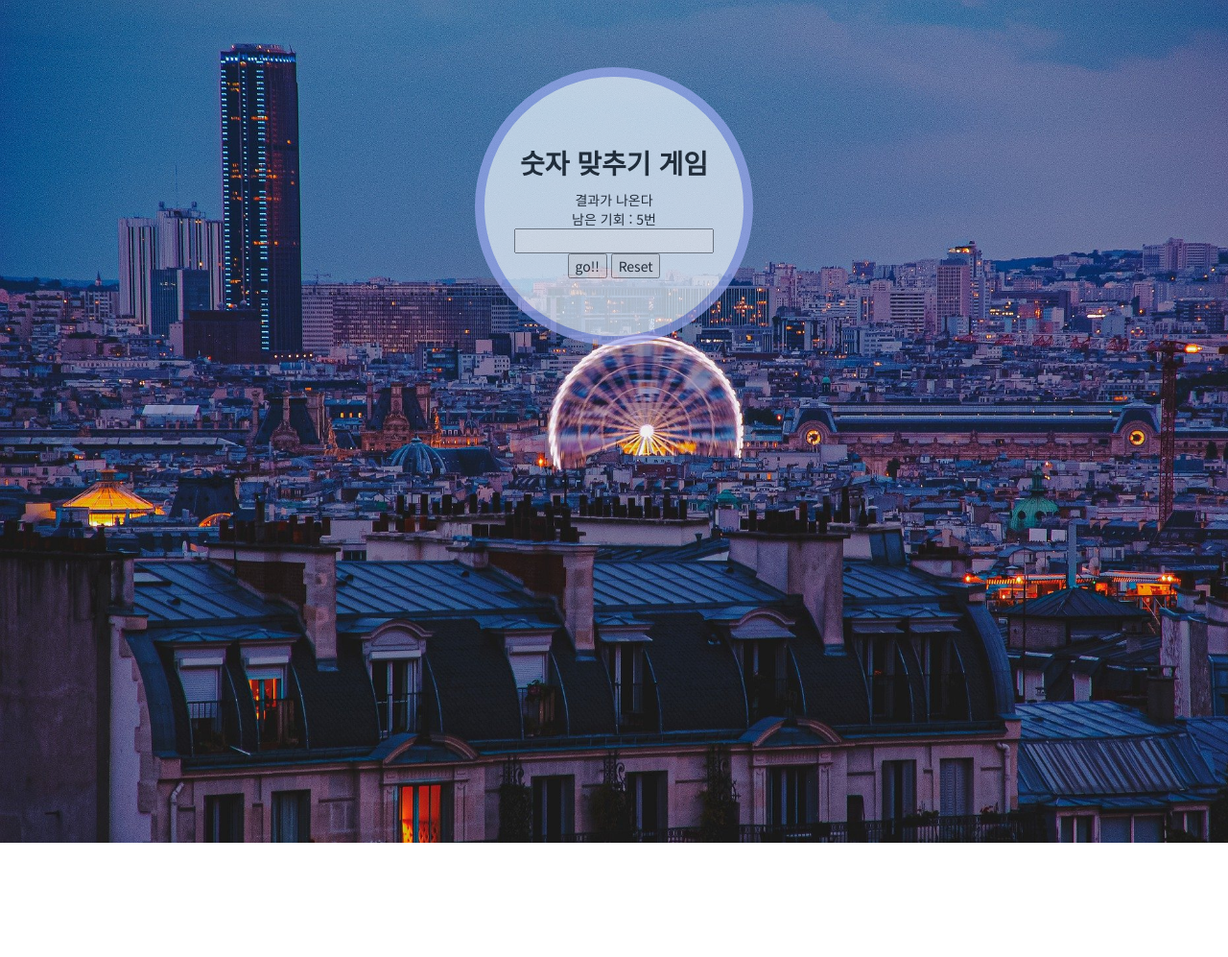
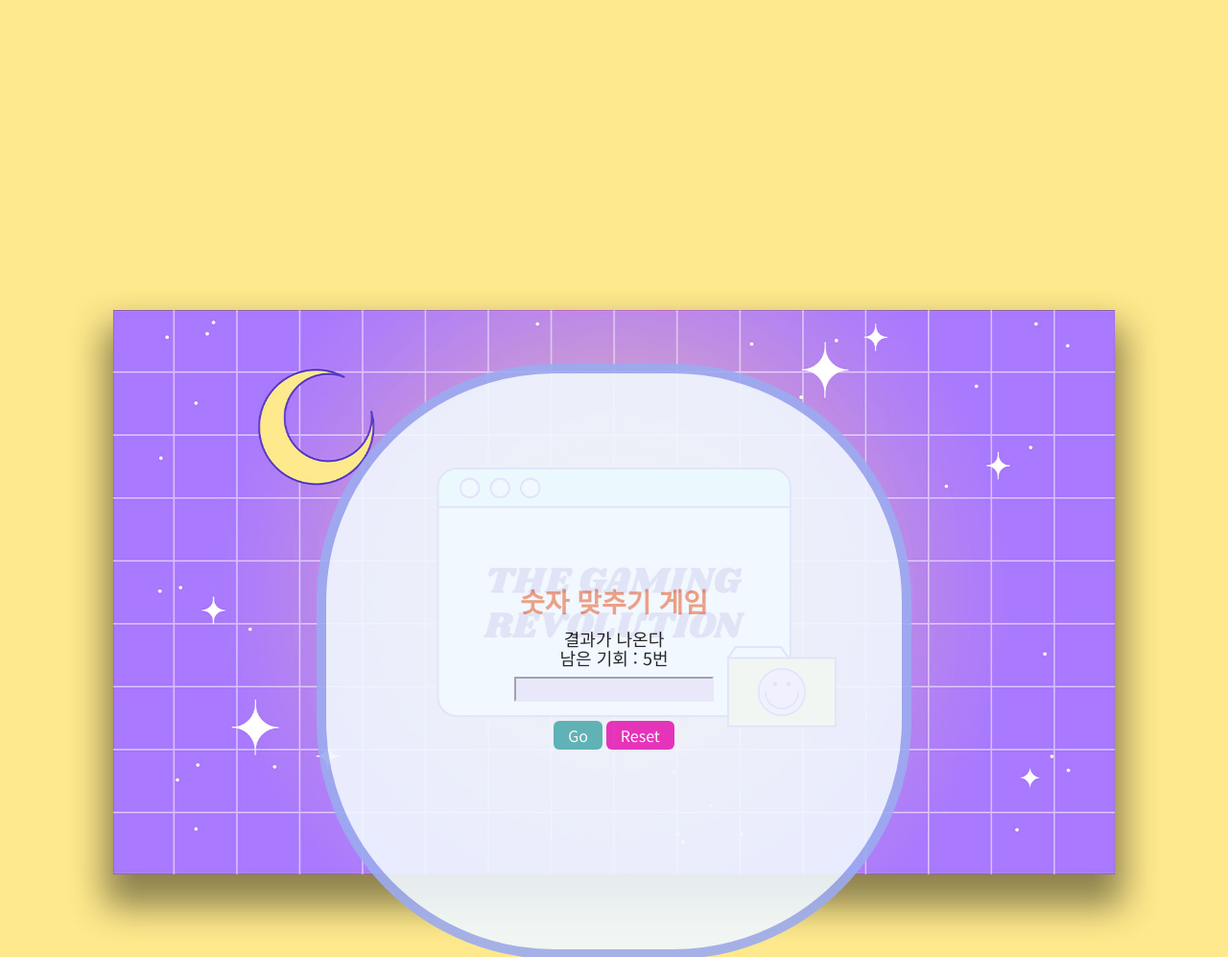
Before and after one commit to kimsumi701/First, a plain HTML site: page index.html in a window 1280 px wide. Shown: the top 997 px of the page at 96% size. Before the commit the page ends 878 px from the top, so only its background shows below. Drawn offline with Linux system fonts and the light colour scheme.

Commit message:
img, location change

```diff
--- a/index.html
+++ b/index.html
@@ -19,7 +19,7 @@
                     <div id="chance_area">남은 기회 : 5번</div>
                     <input type="Number" id="user_input" value=" ">
                     <div class="button">
-                        <button id="play_button">go!!</button>
+                        <button id="play_button">Go</button>
                         <button id="reset_button">Reset</button>
                     </div>
 
--- a/style.css
+++ b/style.css
@@ -10,24 +10,22 @@
 
 body {
     height: 100vh;
-    background-image: url(./Img/city.jpg);
+    background-image: url(./Img/mo.jpg);
     background-repeat: no-repeat;
     background-size: cover;
     /* padding: 20px; */
 }
 
-
 .border {
     display: flex;
-
     width: 270px;
     height: 270px;
     margin: 0 auto;
-    margin-top: 70px;
+    margin-top: 35%;
     border: 10px solid rgb(156, 171, 240);
+    border-radius: 40%;
     background-color: aliceblue;
-    border-radius: 50%;
-    opacity: 0.7;
+    opacity: 0.9;
 }
 
 .box1 {
@@ -44,93 +42,71 @@ input {
     color: #121212;
 }
 
-/* #result_area {
-    height: 50px;
+button {
+    margin: 0 auto;
+    margin-top: 10px;
+    cursor: pointer;
+}
+
+#play_button {
+    padding:5px 15px;
+    border:0 none;
+    border-radius:6px;
+    font-size:16px;
+    color:#fff;
+    background-color:rgb(83, 180, 180);
+}
+
+#reset_button {
+    padding:5px 15px;
+    border:0 none;
+    border-radius:6px;
+    font-size:16px;
+    color:#fff;
+    background-color:rgb(231, 40, 186);
+}
+#result_area {
     font-size: 18px;
 }
 #chance_area{
-    height: 50px;
     font-size: 18px;
-} */
-
-/* input {
-    margin: 20px 0;
+}
+input {
+    margin: 10px;
+    background-color: lavender;
+    border-color: lavender;
+}
+h1 {
+    color: darksalmon;
 }
 
-button {
-    width: 100px;
-} */
-
-/* h1 {
-    margin: 20%;
-    font-size: 25px;
-} */
-
 /* 테블릿 사이즈 */
-/* @media (min-width: 768px) {
+@media (min-width: 768px) {
     #wrap {
         max-width: 1259px;
     }
-
     .border {
-        top: 5%;
-        left: 5%;
-        height: 80vh;
-    }
-
-    h1 {
-        margin: 10%;
-        font-size: 50px;
-    }
-
-    #result_area {
-        margin: 70px 0 ;
-        font-size: 30px;
-    }
-    #chance_area{
-        margin: 15px 0;
-        font-size: 20px;
-    }
-    input {
-        width: 50%;
-        margin: 40px 0;
-    }
-    button {
-        width: 25%;
+        width: 400px;
+        height: 400px;
+        margin-top: 15%;
     }
 }
 
 /* pc 사이즈 */
-/* @media (min-width: 1260px) {
+ @media (min-width: 1260px) {
     #wrap {
         max-width: 1919px;
     }
 
-    .border {
-        left: 10%;
-        height: 80vh;
+    body {
+        background-image: url(./Img/pc.jpg);
     }
+   .border {
+        width: 600px;
+        height: 600px;
+        margin: 0 auto;
+        margin-top: 30%;
+   }
 
-    h1 {
-        margin: 15%;
-        font-size: 80px;
-    }
 
-    #result_area {
-        height: 50px;
-        font-size: 40px;
-    }
-    #chance_area{
-        height: 50px;
-        font-size: 40px;
-    }
-
-    input {
-        height: 30px;
-        margin: 20px 0;
-    }
-
-    button {
-       height: 40px;
-    }
-} */
+}
```
Also changed, not shown: Img/4117795.jpg (added), Img/mo.jpg (added), Img/pc.jpg (added).
